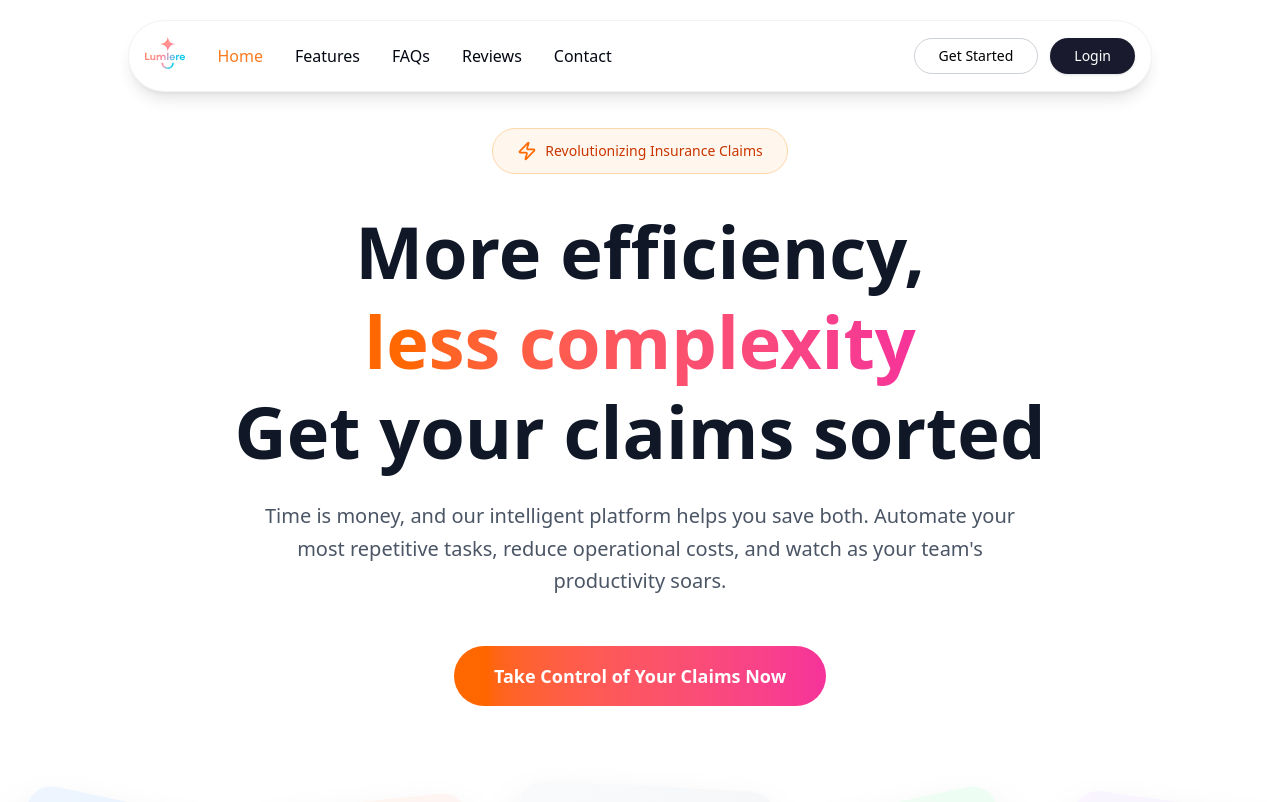
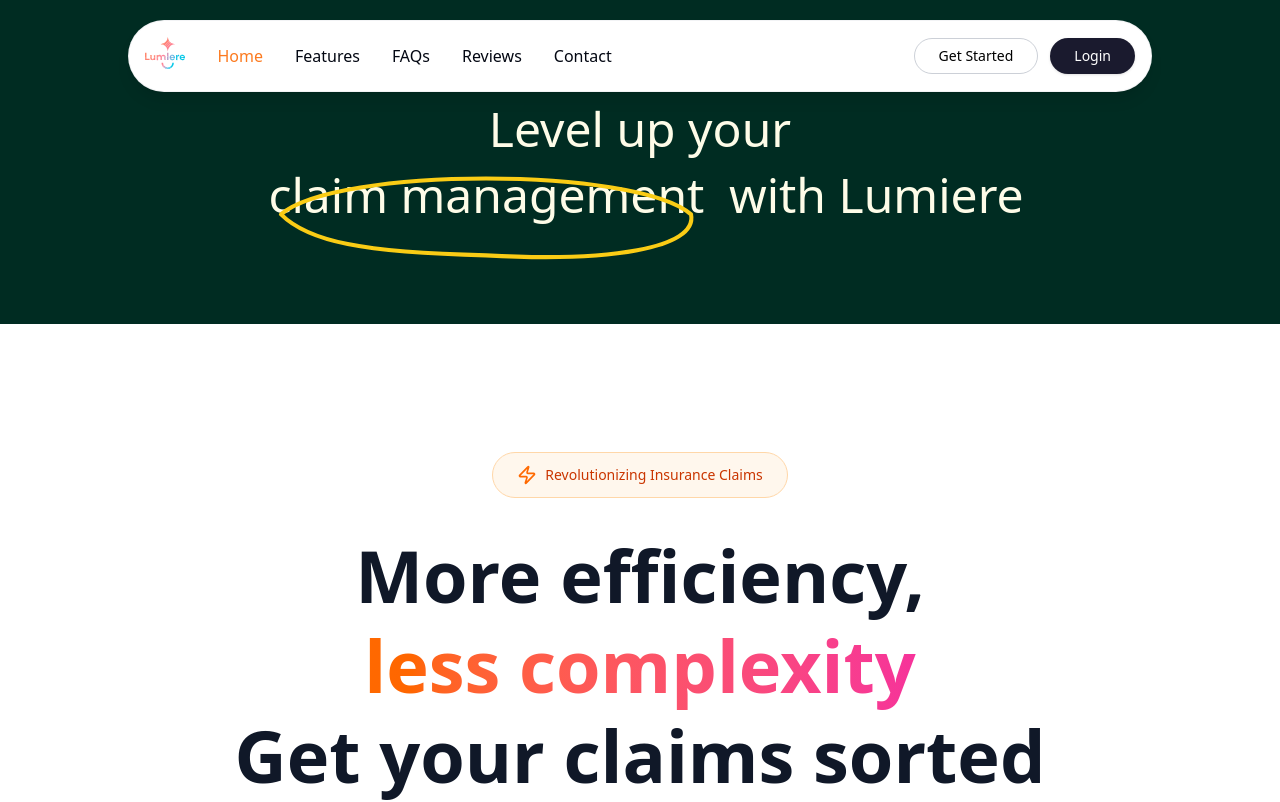
Before and after one commit to NathIMN/Lumiere, a React (Vite) app in the folder frontend/: page / in a window 1280 px wide. Shown: the top 802 px of the page. Built offline with nearby package versions, Linux system fonts and the light colour scheme; no server answers.

Commit message:
the animated header

```diff
--- /dev/null
+++ b/frontend/src/components/DrawCircleText.jsx
@@ -0,0 +1,38 @@
+import React from "react";
+import { motion } from "framer-motion";
+
+export const DrawCircleText = () => {
+  return (
+    <div className="grid place-content-center bg-emerald-950 px-4 py-24 text-yellow-50">
+      <h1 className="max-w-3xl text-center text-5xl leading-snug">
+        Level up your{" "}
+        <span className="relative inline-block px-3">
+          claim management
+          <svg
+            viewBox="0 0 360 100"
+            fill="none"
+            className="absolute inset-0 -left-4 -right-4 -top-4 -bottom-0"
+          >
+            <motion.path
+              initial={{ pathLength: 0 }}
+              whileInView={{ pathLength: 1 }}
+              transition={{
+                duration: 1.6,
+                ease: "easeInOut",
+              }}
+              d="M30 50
+                 C70 15, 290 15, 330 50
+                 C335 75, 270 85, 180 80
+                 C90 78, 50 70, 30 50 Z"
+              stroke="#FACC15"
+              strokeWidth="3"
+              strokeLinecap="round"
+              strokeLinejoin="round"
+            />
+          </svg>
+        </span>{" "}
+        with Lumiere
+      </h1>
+    </div>
+  );
+};
--- a/frontend/src/pages/LandingPage/LumiereLanding.jsx
+++ b/frontend/src/pages/LandingPage/LumiereLanding.jsx
@@ -3,6 +3,7 @@
 import { CardsFeatures } from '../../components/landing/CardsFeatures';
 import { HeroLanding } from '../../components/landing/HeroLanding';
 import { RevealBento } from "../../components/RevealBento";
+import { DrawCircleText } from '../../components/DrawCircleText';
 
 
 
@@ -13,6 +14,7 @@
 
       {/* Header Section */}
       <HeaderLanding />
+
 
       <Particles
         particleColors={['#ff8372', '#e092b5', '#0ac8e8']}
@@ -25,7 +27,7 @@
         disableRotation={false}
         className="absolute inset-0 z-0 h-[800px]"
       />
-
+ <DrawCircleText />
       <HeroLanding />
 
 {/*
```
